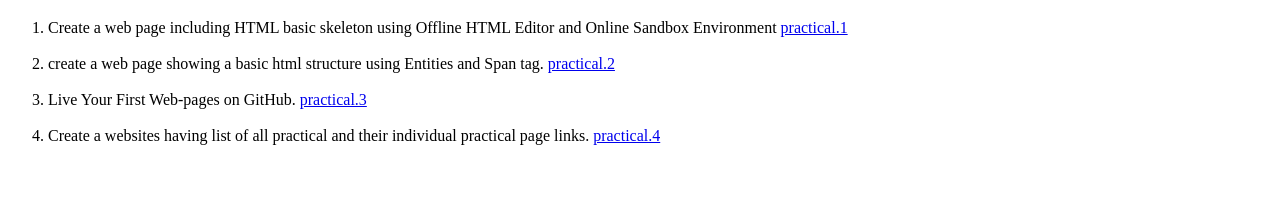
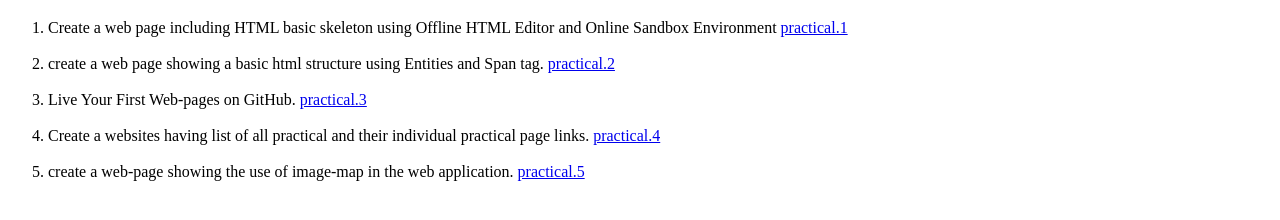
Before and after one commit to snehagautam869/FullstackPractical_1, a plain HTML site: page index.html in a window 1280 px wide. Shown: the part 164-384 px from the top of the page. Drawn offline with Linux system fonts and the light colour scheme.

Commit message:
nine commit

```diff
--- a/index.html
+++ b/index.html
@@ -20,7 +20,9 @@
             target="_blank">practical.2</a></li><br>
         <li>Live Your First Web-pages on GitHub. <a href="practical3.html" target="_blank">practical.3</a></li><br>
         <li>Create a websites having list of all practical and their individual practical page links. <a href="index.html"
-            target="_blank">practical.4</a></li>
+            target="_blank">practical.4</a></li><br>
+        <li>create a web-page showing the use of image-map in the web application. <a href="practical5.html"
+            target="_blank">practical.5</a></li>
      </ol>
 
 </body>
```
